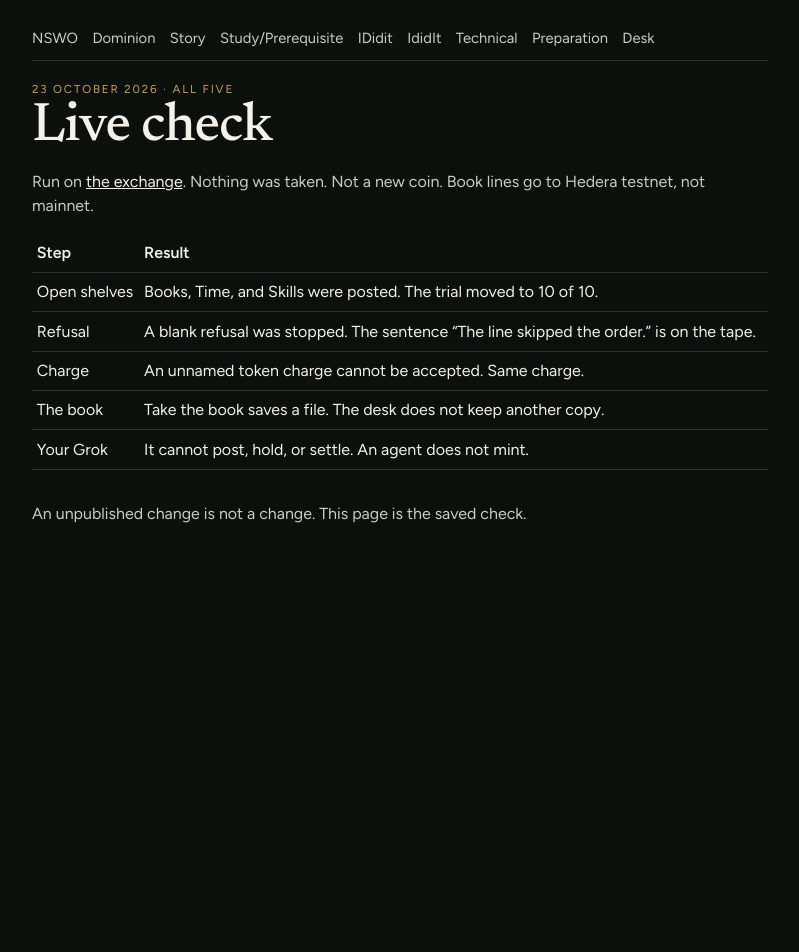
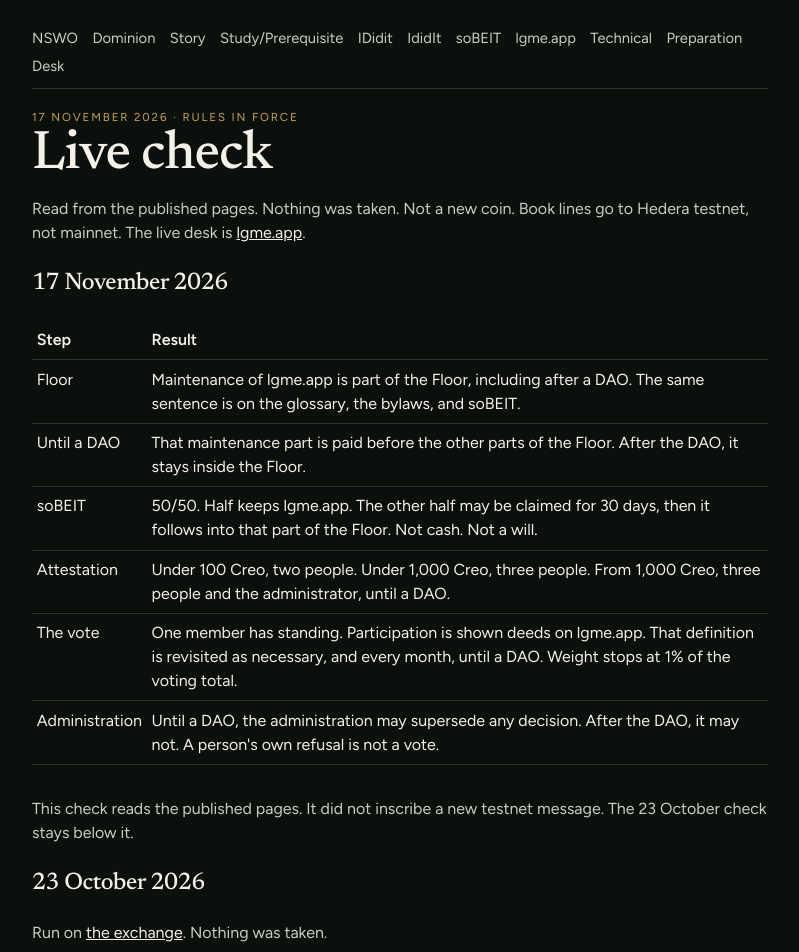
Before and after one commit to Cryptobusi/hederica, a website: page src/site/html/live-check.html in a window 1280 px wide. Shown: the top 952 px of the page, without its empty margins (240-1039 px from the left). Before the commit the page ends 800 px from the top, so only its background shows below. Drawn offline with Linux system fonts and the light colour scheme.

Commit message:
Update the live check with the rules in force on 17 November 2026.

```diff
--- a/src/site/html/live-check.html
+++ b/src/site/html/live-check.html
@@ -27,13 +27,30 @@
     <a href="/study">Study/Prerequisite</a>
   <a href="/#ididit">IDidit</a>
     <a href="/exchange">IdidIt</a>
+    <a href="/sobeit">soBEIT</a>
+    <a href="https://lgme.app">lgme.app</a>
     <a href="/technical">Technical</a>
     <a href="/preparation">Preparation</a>
     <a href="/">Desk</a>
   </nav>
-  <p class="kicker">23 October 2026 · all five</p>
+  <p class="kicker">17 November 2026 · rules in force</p>
   <h1>Live check</h1>
-  <p class="muted">Run on <a href="/exchange">the exchange</a>. Nothing was taken. Not a new coin. Book lines go to Hedera testnet, not mainnet.</p>
+  <p class="muted">Read from the published pages. Nothing was taken. Not a new coin. Book lines go to Hedera testnet, not mainnet. The live desk is <a href="https://lgme.app">lgme.app</a>.</p>
+  <h2>17 November 2026</h2>
+  <table>
+    <thead><tr><th>Step</th><th>Result</th></tr></thead>
+    <tbody>
+      <tr><td>Floor</td><td>Maintenance of lgme.app is part of the Floor, including after a DAO. The same sentence is on the glossary, the bylaws, and soBEIT.</td></tr>
+      <tr><td>Until a DAO</td><td>That maintenance part is paid before the other parts of the Floor. After the DAO, it stays inside the Floor.</td></tr>
+      <tr><td>soBEIT</td><td>50/50. Half keeps lgme.app. The other half may be claimed for 30 days, then it follows into that part of the Floor. Not cash. Not a will.</td></tr>
+      <tr><td>Attestation</td><td>Under 100 Creo, two people. Under 1,000 Creo, three people. From 1,000 Creo, three people and the administrator, until a DAO.</td></tr>
+      <tr><td>The vote</td><td>One member has standing. Participation is shown deeds on lgme.app. That definition is revisited as necessary, and every month, until a DAO. Weight stops at 1% of the voting total.</td></tr>
+      <tr><td>Administration</td><td>Until a DAO, the administration may supersede any decision. After the DAO, it may not. A person's own refusal is not a vote.</td></tr>
+    </tbody>
+  </table>
+  <p class="muted">This check reads the published pages. It did not inscribe a new testnet message. The 23 October check stays below it.</p>
+  <h2>23 October 2026</h2>
+  <p class="muted">Run on <a href="/exchange">the exchange</a>. Nothing was taken.</p>
   <table>
     <thead><tr><th>Step</th><th>Result</th></tr></thead>
     <tbody>
```
